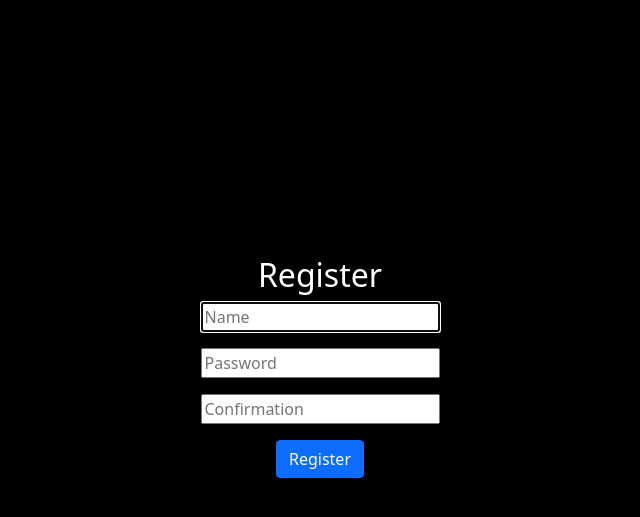
After one commit to kaiodeodato/flask7, a Flask app: page /register in a window 1280 px wide. The commit adds this page. Shown: the top 517 px of the page, without its empty margins (320-960 px from the left). Run offline with Flask 2, Linux system fonts and the light colour scheme.

Commit message:
register feature

```diff
--- a/app.py
+++ b/app.py
@@ -1,5 +1,6 @@
-from flask import Flask, render_template, redirect,request
+from flask import Flask, render_template, redirect, request, session
 import mysql.connector
+from datetime import datetime
 import os
 
 app = Flask(__name__)
@@ -14,6 +15,8 @@ def create_db_connection():
     )
     return connection
 
+# datetime_value = datetime(1990, 0, 0, 0, 0, 0).strftime('%Y-%m-%d %H:%M:%S')
+# print(datetime_value)
 
 def conect(query):
     connection = create_db_connection()
@@ -43,6 +46,20 @@ def add_comand(comand):
     conect(query)
     return redirect("/")
 
+@app.route("/register", methods=["GET", "POST"])
+def register():
+    if request.method == "POST":
+        date = datetime.now().strftime('%Y-%m-%d %H:%M:%S')
+        name = request.form.get("name")
+        password = request.form.get("password")
+        query = ("INSERT INTO profiles(profile_name, profile_hash, profile_signin) VALUES ('{}','{}','{}')".format(name, password, date))
+        conect(query)
+        profiles = conect("SELECT * FROM profiles")
+        return render_template("index.html", users = profiles)
+    return render_template("register.html")
 
 if __name__ == "__main__":
     app.run()
+
+
+# INSERT INTO profiles(profile_name, profile_hash, profile_signin) VALUES ('kaio','senha','1900-01-01 00:00:00')
--- a/static/styles.css
+++ b/static/styles.css
@@ -1,4 +1,7 @@
 body{
-    background-color: black;
-    color: white;
+    background-color: black !important;
+    color: white !important;
 }
+.mt-6 {
+    margin-top: 32vh;
+  }
--- a/templates/cli.html
+++ b/templates/layout.html
@@ -8,15 +8,17 @@
     <link rel="preconnect" href="https://fonts.googleapis.com">
     <link rel="preconnect" href="https://fonts.gstatic.com" crossorigin>
     <link href="https://fonts.googleapis.com/css2?family=Ubuntu:wght@300;400;700&display=swap" rel="stylesheet">
+    <link crossorigin="anonymous" href="https://cdn.jsdelivr.net/npm/bootstrap@5.1.3/dist/css/bootstrap.min.css" integrity="sha384-1BmE4kWBq78iYhFldvKuhfTAU6auU8tT94WrHftjDbrCEXSU1oBoqyl2QvZ6jIW3" rel="stylesheet">
+        <script crossorigin="anonymous" src="https://cdn.jsdelivr.net/npm/bootstrap@5.1.3/dist/js/bootstrap.bundle.min.js" integrity="sha384-ka7Sk0Gln4gmtz2MlQnikT1wXgYsOg+OMhuP+IlRH9sENBO0LRn5q+8nbTov4+1p"></script>
 
     <title>Document</title>
 </head>
 <body>
-    <div>
-        {% for item in comand %}
-            <li>{{ item }}</li>
-        {% endfor %}
-    </div>
+   <div class="container">
+    <main>
+        {% block main %}{% endblock %}
+    </main>
+   </div>
     <script src= "{{ url_for('static',filename='script.js') }}"></script>
 </body>
 </html>
--- /dev/null
+++ b/templates/register.html
@@ -0,0 +1,24 @@
+{% extends "layout.html" %}
+
+
+{% block main %}
+
+    <div class="d-flex flex-column position-relative mt-6 justify-content-center align-items-center">
+        <h2>Register</h2>
+        <form class="d-flex flex-column justify-content-center align-items-center" action="/register" method="post">
+            <div class="mb-3">
+                <input autocomplete="off" autofocus id="name" name="name" placeholder="Name" type="text">
+            </div>
+
+            <div class="mb-3">
+                <input autocomplete="off" autofocus id="password" name="password" placeholder="Password" type="password">
+            </div>
+
+            <div class="mb-3">
+                <input autocomplete="off" autofocus id="confirmation" name="confirmation" placeholder="Confirmation" type="password">
+            </div>
+
+            <button class="btn btn-primary" type="submit">Register</button>
+        </form>
+    </div>
+{% endblock %}
```
Also changed, not shown: templates/index.html (+7 -18 lines).
